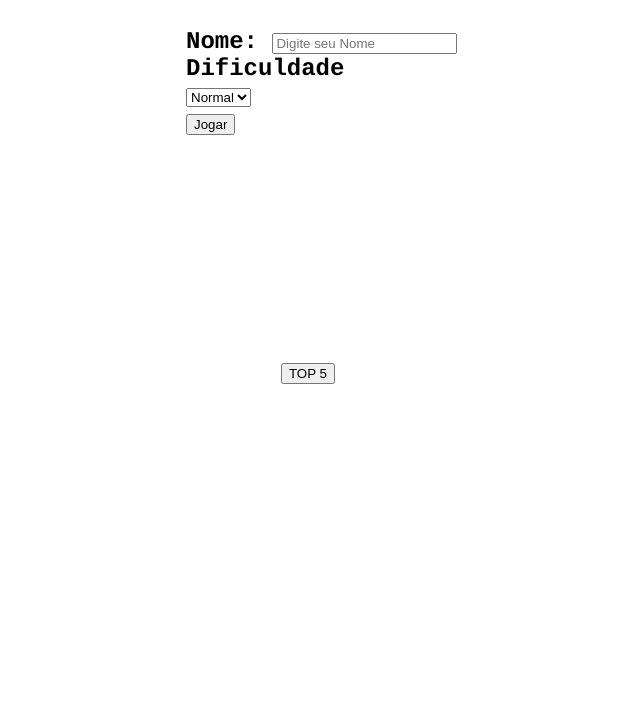
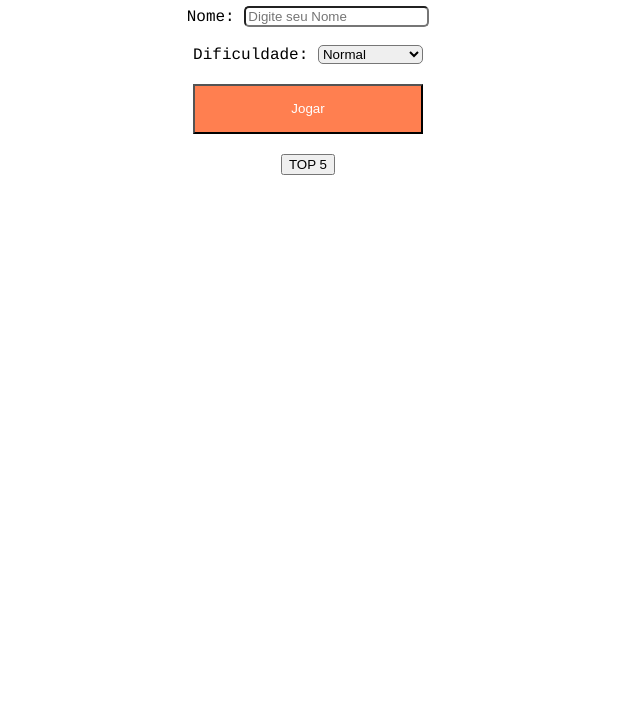
Before and after one commit to renanpvaz/ForcaDigimon, a plain HTML site: page src/TelaInicial.html in a window 1280 px wide. Shown: the part 82-808 px from the top of the page, without its empty margins (340-980 px from the left). Drawn offline with nearby package versions, Linux system fonts and the light colour scheme; no server answers.

Commit message:
feat(CSS): centralizar menu

```diff
--- a/src/TelaInicial.html
+++ b/src/TelaInicial.html
@@ -16,7 +16,7 @@
   </head>
 
   <body>
-    <h2>Jogo da forca<h2>
+    <h1>Jogo da forca</h1>
       <section>
         <p id="palavra" class="palavraOculta"></p>
         <span id="mostraPalavra"></span>
@@ -24,17 +24,17 @@
       </section>
 
       <div id="menuJogo" class="menu">
-        Nome: <input type="text" id="Nome" placeholder="Digite seu Nome"/>
-        <br>
-        Dificuldade
-        <br>
-        <select id='selectDificuldade'>
+        Nome: <input type="text" id="Nome" placeholder="Digite seu Nome" class='bordas-arredondadas'/>
+        <br><br>
+        Dificuldade:
+        <select id='selectDificuldade' class='bordas-arredondadas'>
           <option value="0" >Normal</option>
           <option value="1" >Nunes</option>
         </select>
-        <br>
+        <h2>
             <button id="btJogar">Jogar</button>
       </div>
+
 
       <div id="menuPalpite" class="palpite">
         <input id="campoDaLetra" type="text" placeholder="Digite uma letra!" size=1 maxlength=1>
--- a/src/css/forca.css
+++ b/src/css/forca.css
@@ -1,9 +1,14 @@
 body{
   position: absolute;
   text-align: center;
+  font-family: courier;
   width: 100%;
   height: 100%;
+}
 
+
+#palavraOculta{
+  font-family: "Lucida Console";
 }
 
 h1 {
@@ -19,20 +24,17 @@ h1 {
   display: block;
 }
 
-.menu{
-    font-family: courier;
+
+.menu:before, .menu:after{
     text-align:left;
-  	position:fixed;
-  	top:20%;
-  	left:45%;
+  	position:absolute;
+  	top:50%;
+  	left:50%;
   	margin-top:-50px;
   	margin-left:-50px;
 }
 
-.placar{
-  margin-right: 90%;
-  margin-top: -8%;
-}
+
 
 .palpite{
 }
@@ -41,8 +43,17 @@ h1 {
   border-radius: 5px;
 }
 
-#menuTopFive{
-  margin-top: 30%;
+#menuTopFive:before, #menuTopFive:after{
+  position: absolute;
+}
 
-  position: static;
+#selectDificuldade{
+  width: 105px;
 }
+
+#btJogar{
+  width: 230px;
+  height: 50px;
+  color:white;
+  background:#FF7F50;
+}
```
